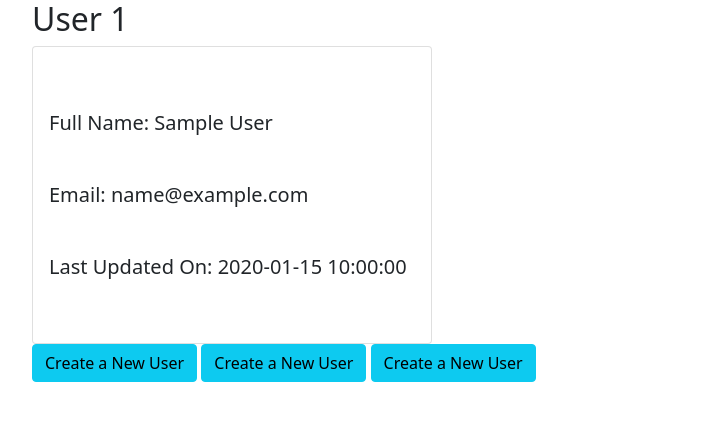
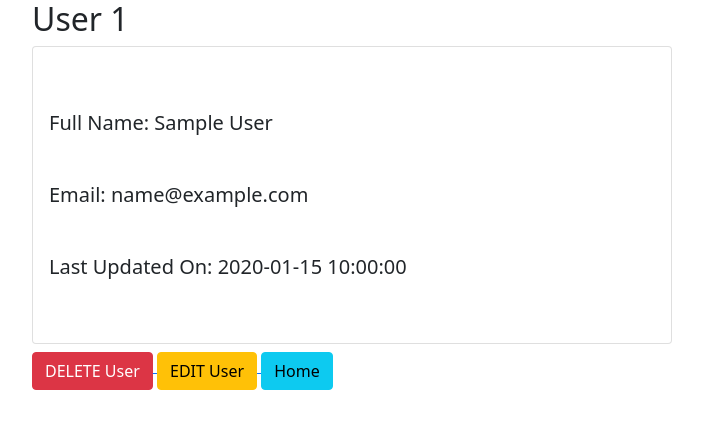
Before and after one commit to cbakcoleman/CD_FlSql_users_crud, a Python web app: template templates/user_ind.html in a window 1280 px wide. Shown: the top 429 px of the page, without its empty margins (50-753 px from the left). Run offline with Jinja, Linux system fonts and the light colour scheme; the template is opened without the code that fills it: most values are stand-ins (such as "Sample title", 1, 10 or a date in 2020).

Commit message:
commit for good measure before dinner

```diff
--- a/server.py
+++ b/server.py
@@ -31,6 +31,10 @@ def user_ind(id):
     print(user_ind)
     return render_template("user_ind.html", user_ind = user_ind)
 
+@app.route("edit_user", methods=["POST"])
+def edit_user():
+
+
 
 @app.route("/delete_user/<int:id>")
 def delete_user(id):
--- a/templates/user_ind.html
+++ b/templates/user_ind.html
@@ -15,7 +15,7 @@
         {% endfor %}
     </div>
 
-    <div class="card" style="width: 25rem;">
+    <div class="card" style="width: 40rem;">
         {% for user in user_ind %}
         <div class="card-body">
             <p class="mt-5 h5">Full Name: {{ user.first_name }} {{ user.last_name }}</p>
@@ -26,9 +26,17 @@
     </div>
 
     <div>
-        <a href="/"><input class="btn btn-info" type="button" value="Create a New User"></a>
-        <a href="/"><input class="btn btn-info" type="button" value="Create a New User"></a>
-        <a href="/"><input class="btn btn-info" type="button" value="Create a New User"></a>
+        {% for user in user_ind %}
+        <a href="/delete_user/{{ user.id }}">
+            <input class="mt-2 btn btn-danger" type="button" value="DELETE User">
+        </a>
+        <a href="PUT SOMETHING HERE">
+            <input class="mt-2 btn btn-warning" type="button" value="EDIT User">
+        </a>
+        <a href="/">
+            <input class="mt-2 btn btn-info" type="button" value="Home">
+        </a>
+        {% endfor %}
     </div>
 </body>
 </html>
```
